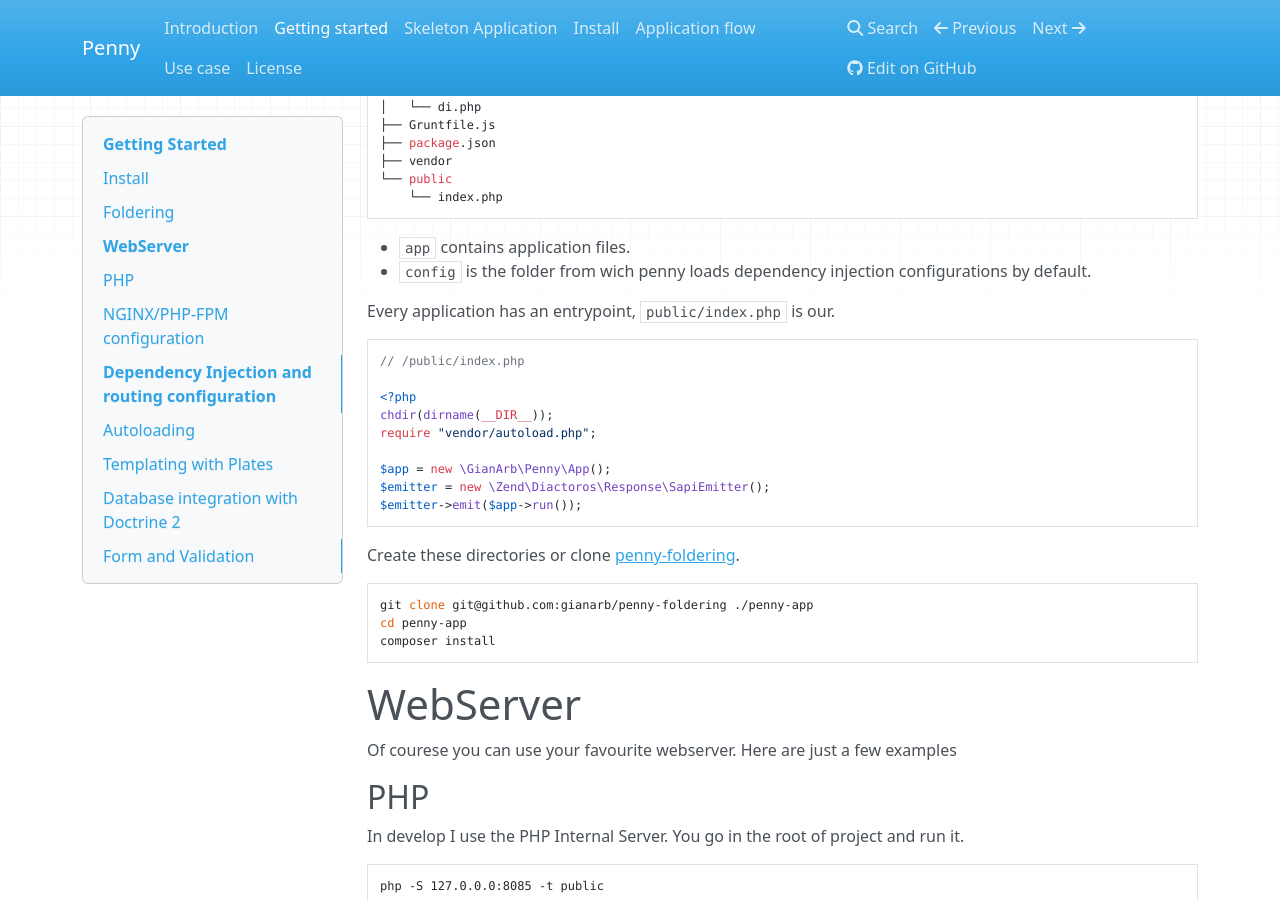
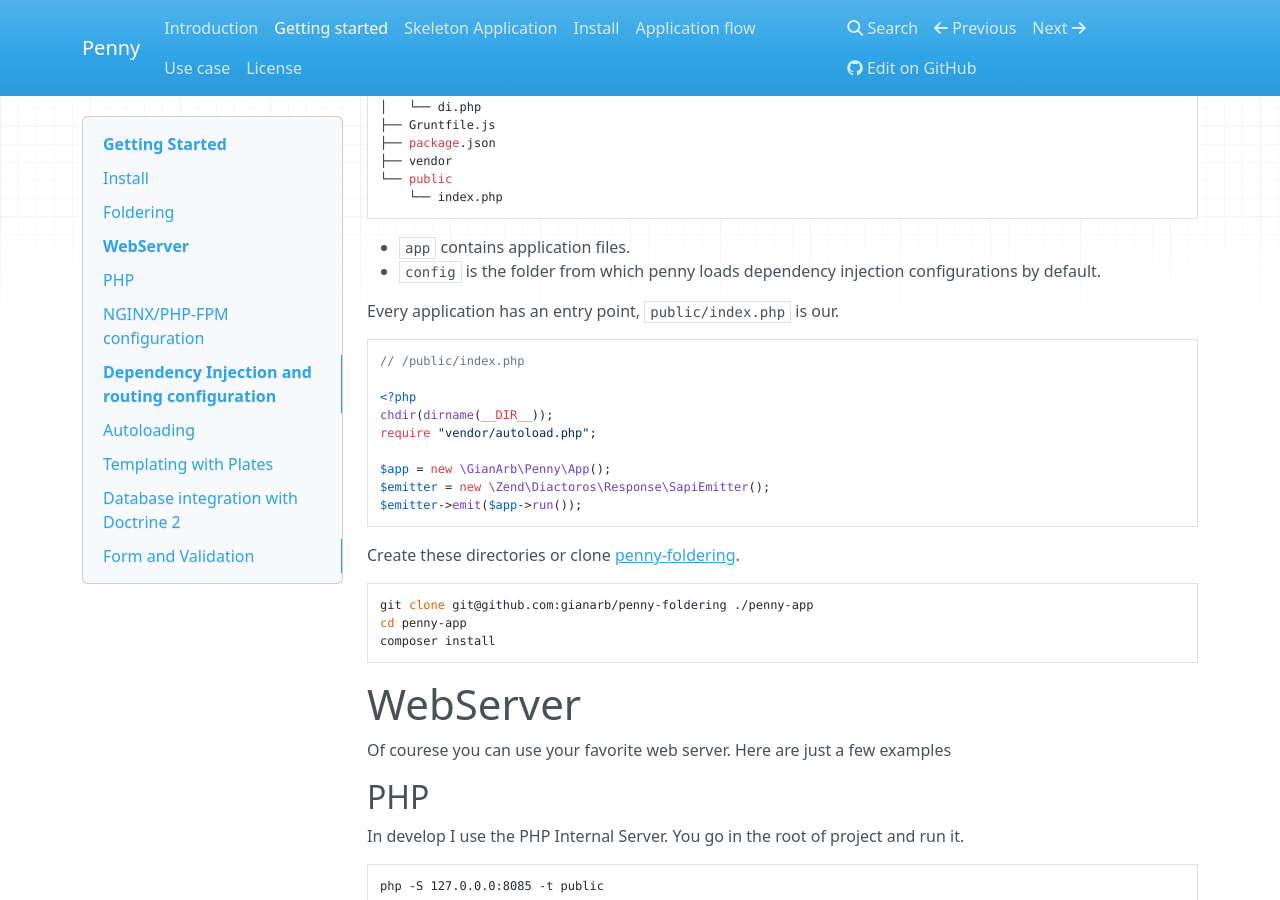
Before and after one commit to pennyphp/penny, an MkDocs documentation site: the page built from docs/getting-started.md, in a window 1280 px wide and 900 px high, scrolled down 734 px. Built offline with MkDocs 1.6.1, drawn with Linux system fonts in a browser that asks for light colours; nearby versions of some CDN libraries; old or Windows-style settings are respelled for this version of MkDocs; some of the changed text lies outside the part shown.

Commit message:
Fixes typos

````diff
--- a/docs/getting-started.md
+++ b/docs/getting-started.md
@@ -43,9 +43,9 @@ This tutorial proposal is:
 ```
 
 - `app` contains application files.
-- `config` is the folder from wich penny loads dependency injection configurations by default.
+- `config` is the folder from which penny loads dependency injection configurations by default.
 
-Every application has an entrypoint, `public/index.php` is our.
+Every application has an entry point, `public/index.php` is our.
 
 ```php
 // /public/index.php
@@ -69,7 +69,7 @@ composer install
 
 # WebServer
 
-Of courese you can use your favourite webserver. Here are just a few examples
+Of courese you can use your favorite web server. Here are just a few examples
 
 ## PHP
 In develop I use the PHP Internal Server. You go in the root of project and run it.
````
Also changed, not shown: other parts of docs/getting-started.md (+1 -1 lines), docs/flow.md (+3 -3 lines), docs/index.md (+2 -2 lines), docs/skeleton-application.md (+2 -2 lines), docs/use-case.md (+1 -1 lines).
